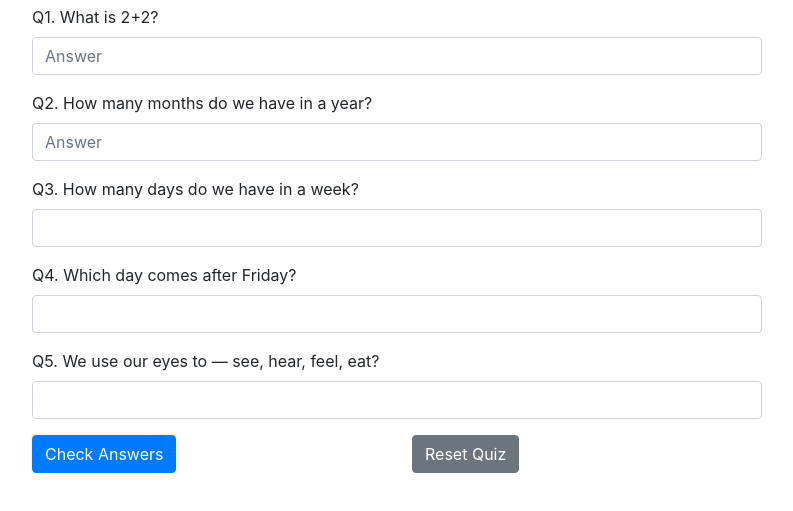
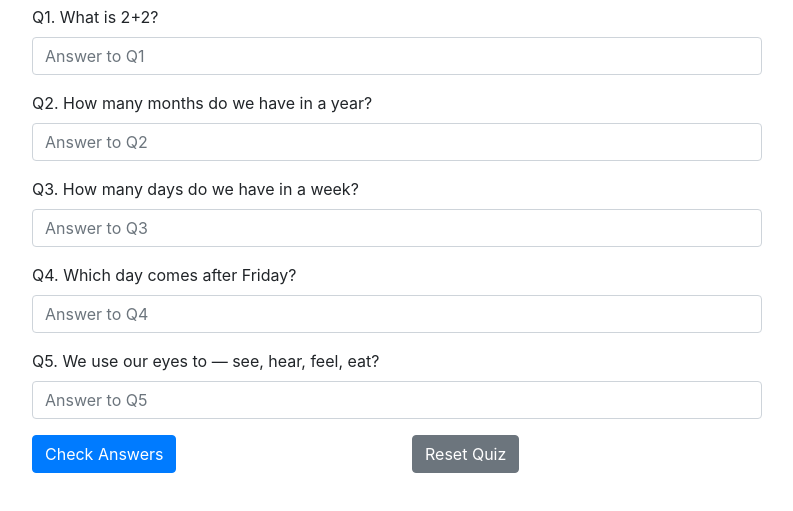
Before and after one commit to hndathome/frontend_7_20_2020, a plain HTML site: page index.html in a window 1280 px wide. Shown: the part 51-562 px from the top of the page, without its empty margins (243-1036 px from the left). Drawn offline with nearby package versions, Linux system fonts and the light colour scheme.

Commit message:
modify input titles

```diff
--- a/index.html
+++ b/index.html
@@ -26,7 +26,7 @@
                         <div class="col-12">
                             <div class="form-group">
                                 <label for="answerQ1">Q1. What is 2+2?</label>
-                                <input type="number" class="form-control" id="answerQ1" placeholder="Answer">
+                                <input type="number" class="form-control" id="answerQ1" placeholder="Answer to Q1">
                             </div>
                         </div>
                     </div>
@@ -34,7 +34,7 @@
                         <div class="col-12">
                             <div class="form-group">
                                 <label for="answerQ2">Q2. How many months do we have in a year?</label>
-                                <input type="number" class="form-control" id="answerQ2" placeholder="Answer">
+                                <input type="number" class="form-control" id="answerQ2" placeholder="Answer to Q2">
                             </div>
                         </div>
                     </div>
@@ -42,7 +42,7 @@
                         <div class="col-12">
                             <div class="form-group">
                                 <label for="answerQ3">Q3. How many days do we have in a week?</label>
-                                <input type="number" class="form-control" id="answerQ3" placeholder="">
+                                <input type="number" class="form-control" id="answerQ3" placeholder="Answer to Q3">
                             </div>
                         </div>
                     </div>
@@ -50,7 +50,7 @@
                         <div class="col-12">
                             <div class="form-group">
                                 <label for="answerQ4">Q4. Which day comes after Friday?</label>
-                                <input type="text" class="form-control" id="answerQ4" placeholder="">
+                                <input type="text" class="form-control" id="answerQ4" placeholder="Answer to Q4">
                             </div>
                         </div>
                     </div>
@@ -58,7 +58,7 @@
                         <div class="col-12">
                             <div class="form-group">
                                 <label for="answerQ5">Q5. We use our eyes to — see, hear, feel, eat?</label>
-                                <input type="text" class="form-control" id="answerQ5" placeholder="">
+                                <input type="text" class="form-control" id="answerQ5" placeholder="Answer to Q5">
                             </div>
                         </div>
                     </div>
```
